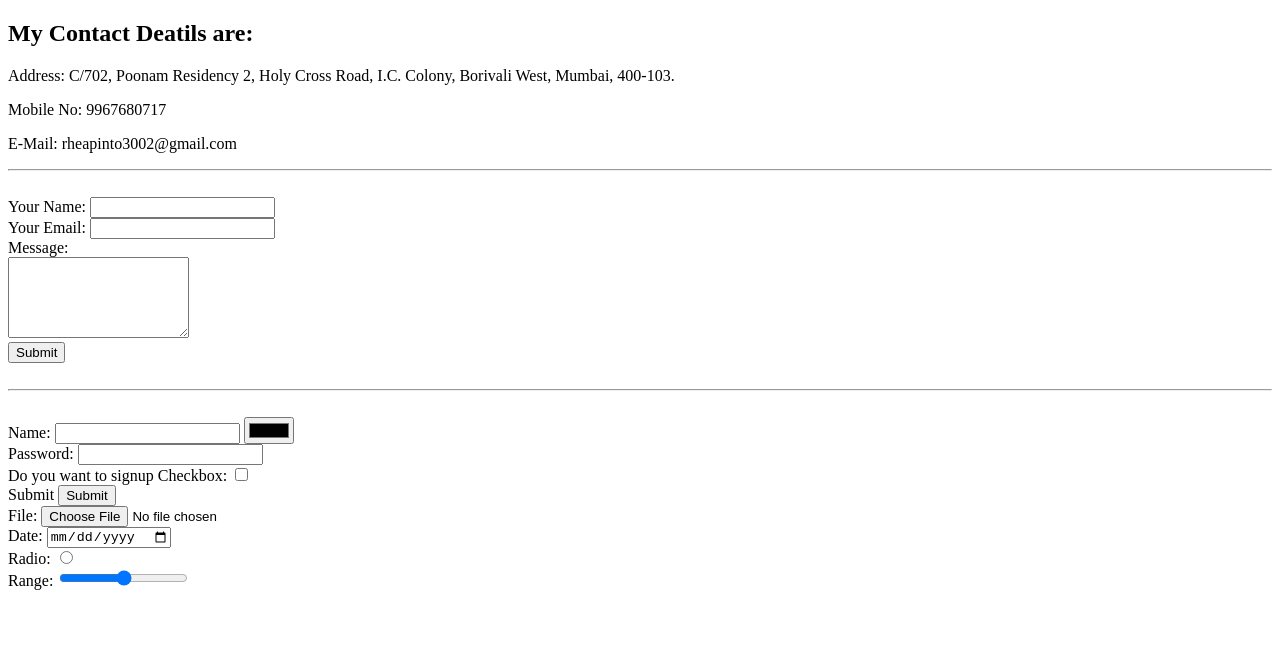
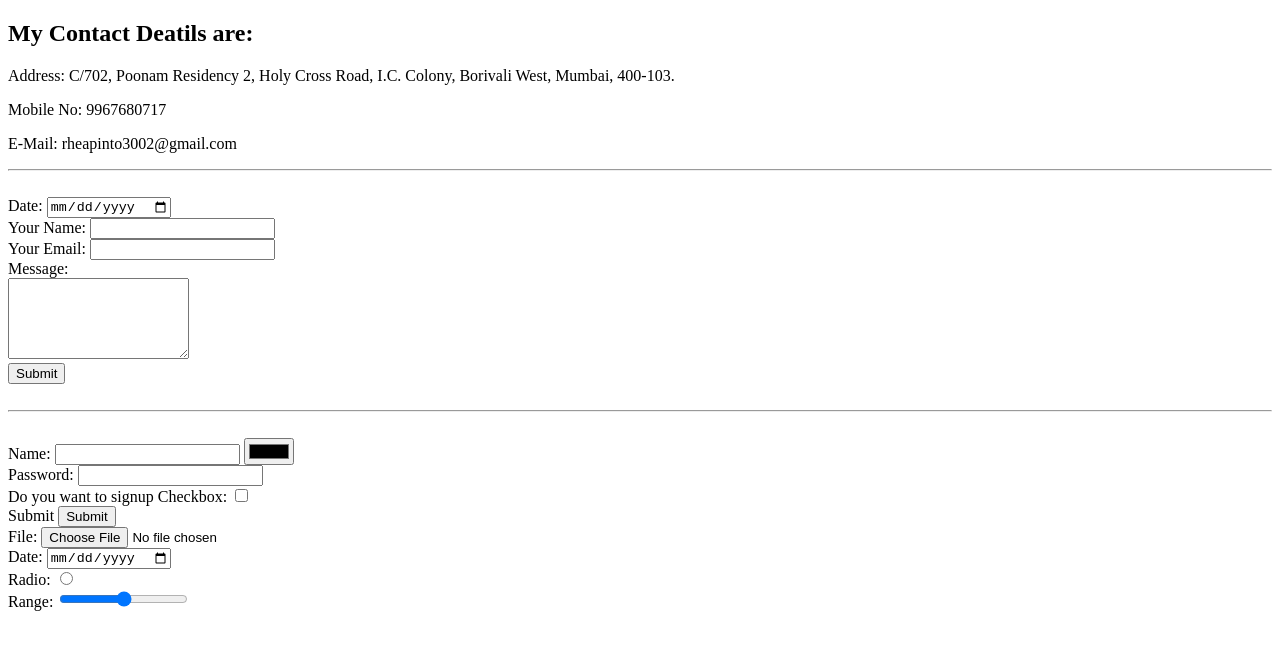
Before and after one commit to rheapinto30/trial, a plain HTML site: page Contact.html in a window 1280 px wide. Drawn offline with Linux system fonts and the light colour scheme.

Commit message:
Update Contact.html

```diff
--- a/Contact.html
+++ b/Contact.html
@@ -18,6 +18,9 @@
 <hr />
 <br />
     <form action="mailto:rheapinto3002@gmail.com" method="post" enctype="text/plain">
+      <label>Date: </label>
+        <input type="date" name="" value="">
+        <br />
       <label>Your Name:</label>
       <input type="text" name="yourname" value="">
       <br />
```
